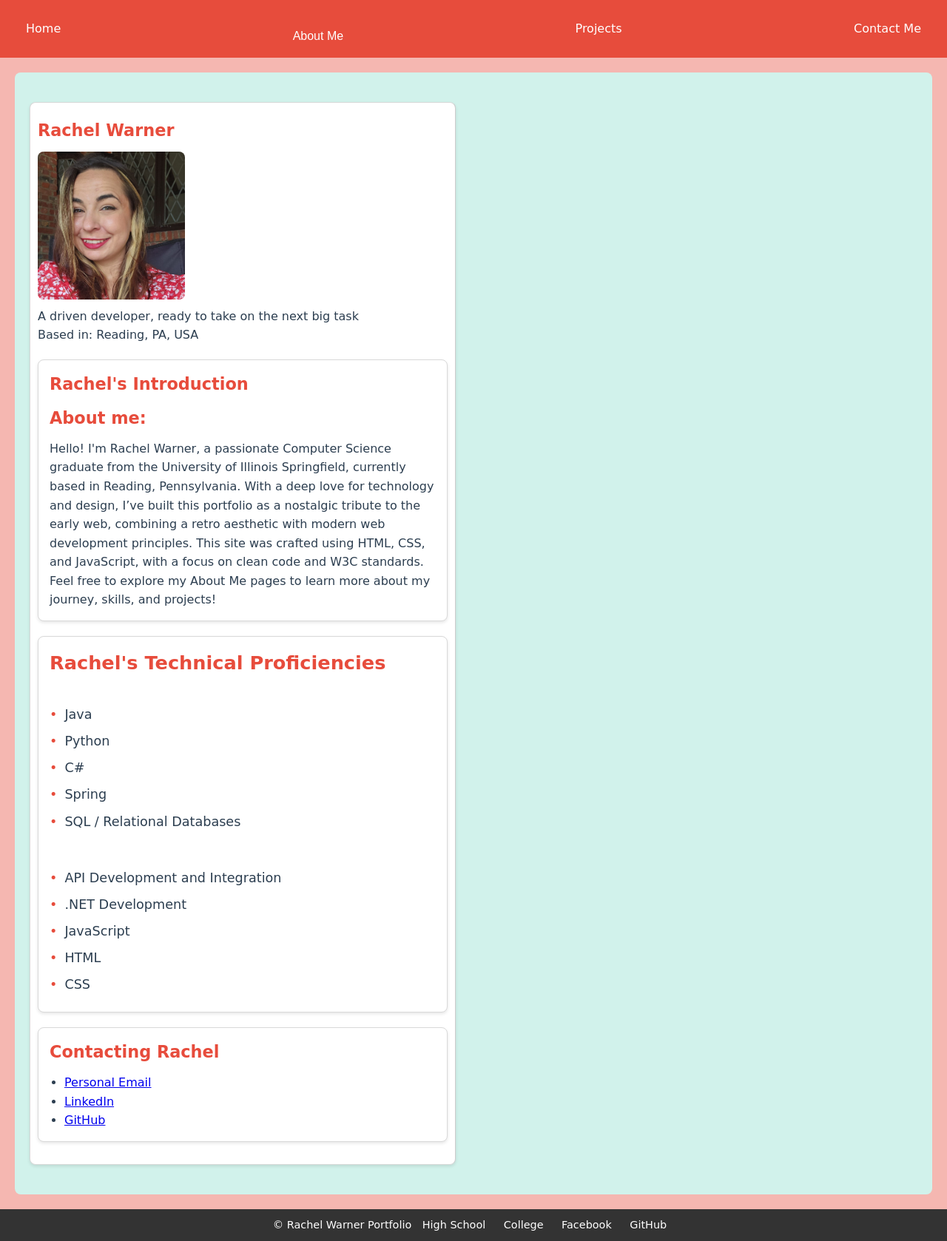
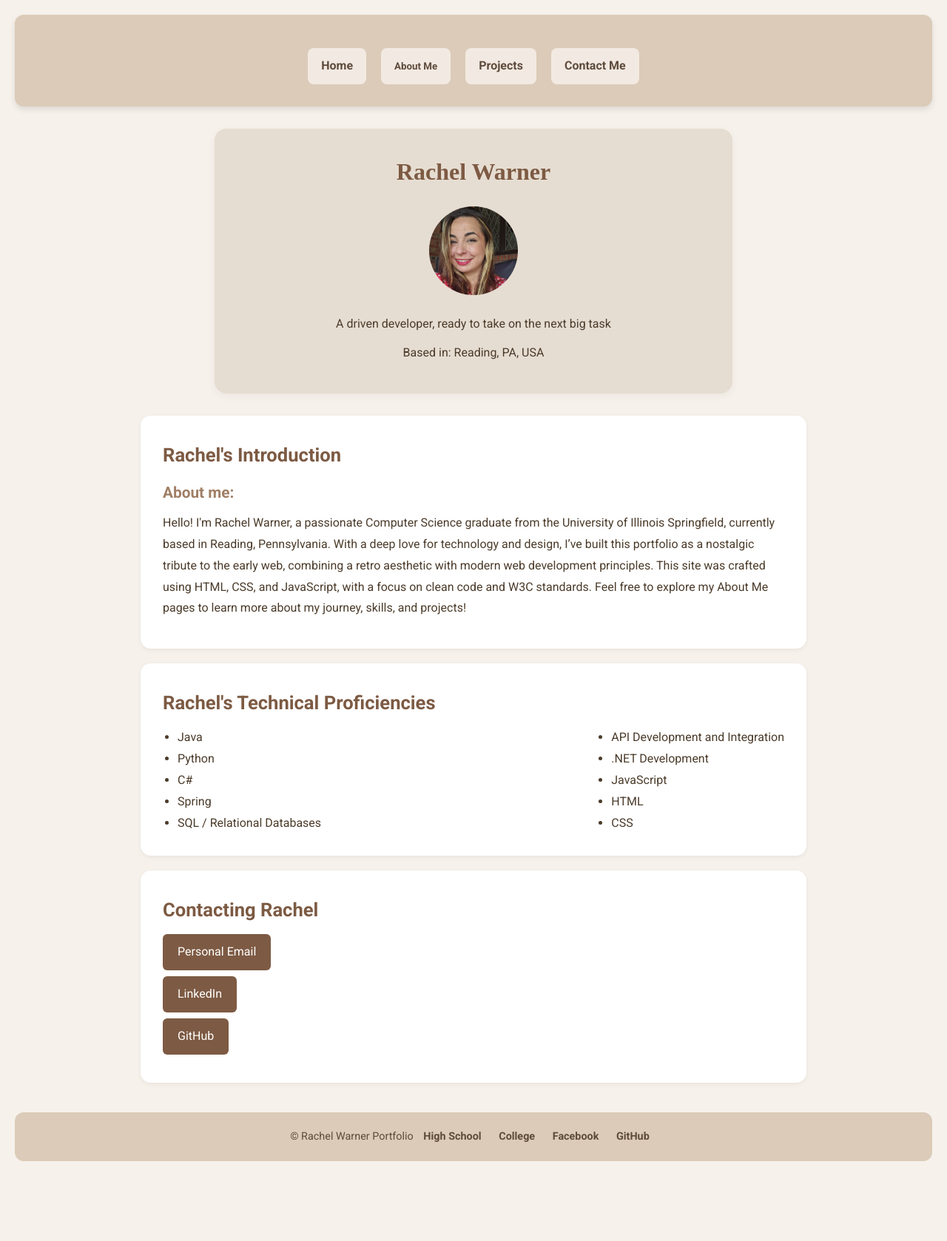
Before and after one commit to RMWarner9/portfolio, a plain HTML site: page index.html in a window 1280 px wide. Shown: the whole page at 74% size. After the commit the page ends 1590 px from the top, so only its background shows below. Drawn offline with nearby package versions, Linux system fonts and the light colour scheme; a web font is replaced by a local one.

Commit message:
Changed style, updated projects

```diff
--- a/index.html
+++ b/index.html
@@ -3,18 +3,14 @@
 <head>
 	<meta charset="utf-8">
 	<meta name="viewport" content="width=device-width, initial-scale=1">
-	<title>Portfolio Home Page</title>
+	<title>Rachel Warner Portfolio</title>
 	<link rel="stylesheet" href="styles.css">
-	<link rel="preconnect" href="https://fonts.googleapis.com">
-	<link rel="preconnect" href="https://fonts.gstatic.com" crossorigin>
 	<link href="https://fonts.googleapis.com/css2?family=Playwrite+MX&family=Roboto:wght@400;700&display=swap" rel="stylesheet">
-	<script src="https://ajax.googleapis.com/ajax/libs/jquery/3.7.1/jquery.min.js"></script>
-	<script src="page-scripts.js"></script>
 </head>
 <body>
 <header>
 	<nav class="topnav">
-		<a href="" aria-current="page">Home</a>
+		<a href="#" aria-current="page">Home</a>
 		<div class="dropdown">
 			<button class="dropbtn">About Me</button>
 			<div class="dropdown-content">
@@ -28,8 +24,7 @@
 </header>
 
 <main>
-	<section class="left">
-		<div class="bio-card">
+	<section class="bio-card">
 		<div class="profile-info">
 			<div class="profile-picture">
 				<h2>Rachel Warner</h2>
@@ -38,7 +33,7 @@
 			<p>A driven developer, ready to take on the next big task</p>
 			<p>Based in: Reading, PA, USA</p>
 		</div>
-		</div>
+	</section>
 
 	<section id="intro">
 		<h3>Rachel's Introduction</h3>
@@ -47,7 +42,6 @@
 			<p>
 				Hello! I'm Rachel Warner, a passionate Computer Science graduate from the University of Illinois Springfield, currently based in Reading, Pennsylvania. With a deep love for technology and design, I’ve built this portfolio as a nostalgic tribute to the early web, combining a retro aesthetic with modern web development principles. This site was crafted using HTML, CSS, and JavaScript, with a focus on clean code and W3C standards. Feel free to explore my About Me pages to learn more about my journey, skills, and projects!
 			</p>
-
 		</div>
 	</section>
 
@@ -83,8 +77,6 @@
 			</ul>
 		</div>
 	</section>
-	</section>
-
 </main>
 
 <footer>
--- a/page-scripts.js
+++ b/page-scripts.js
@@ -1,5 +1,10 @@
 
-function openPDF() {
+function openpwtPDF() {
             const pdfPath = 'pwt.pdf';
             window.open(pdfPath, '_blank'); // Open in a new window or tab
 }
+
+function opengardenPDF() {
+            const pdfPath = 'My_Garden_App_Documentation.pdf';
+            window.open(pdfPath, '_blank'); // Open in a new window or tab
+}
--- a/styles.css
+++ b/styles.css
@@ -1,302 +1,232 @@
-/* General Reset */
+/* Reset */
 * {
   margin: 0;
   padding: 0;
   box-sizing: border-box;
 }
 
-/* Body Styling */
+/* Base styling */
 body {
-    line-height: 1.6;
-    background-color: #F5B7B1; /* Light Coral */
-    color: #2C3E50; /* Dark Slate */
-    margin: 0;
-    padding: 0;
-    font-family:cursive;
+  font-family: 'Roboto', sans-serif;
+  background-color: #f6f1eb;
+  color: #4b3b2a;
+  padding: 20px;
+  line-height: 1.8;
 }
 
-/* Header and Navigation */
+/* Header */
 header {
-    background-color: #E74C3C; /* Coral Red */
-    color: #ffffff;
-    padding: 10px 20px;
+  background-color: #dbcbb8;
+  padding: 30px;
+  text-align: center;
+  border-radius: 12px;
+  box-shadow: 0 4px 8px rgba(0, 0, 0, 0.1);
 }
 
-header .topnav {
+/* Navigation */
+nav.topnav {
   display: flex;
-    justify-content: space-between;
-    align-items: center;
-    list-style: none;
+  flex-wrap: wrap;
+  justify-content: center;
+  gap: 20px;
+  margin-top: 15px;
 }
 
-header .topnav a,
-header .topnav button {
-    color: white;
+nav.topnav a,
+nav .dropbtn {
+  font-weight: 600;
   text-decoration: none;
-    padding: 10px 15px;
-    font-size: 1rem;
+  color: #5e4b3c;
+  background-color: #f2eae2;
+  padding: 10px 18px;
+  border-radius: 8px;
+  transition: all 0.3s ease;
+  font-family: inherit;
+  cursor: pointer;
+  border: none;
+  min-height: -webkit-fill-available;
+
 }
 
-header .topnav a:hover,
-header .topnav button:hover {
-    background-color: #C0392B; /* Darker coral shade */
-    border-radius: 5px;
+
+nav.topnav a:hover,
+nav .dropbtn:hover {
+  background-color: #d6b9a5;
+  color: #fff;
 }
 
-header .topnav .dropdown {
+/* Dropdown menu */
+.dropdown {
   position: relative;
-    display: inline-block;
 }
 
-header .topnav .dropbtn {
-    background: none;
-    border: none;
-    cursor: pointer;
+.dropdown-content {
+  display: none;
+  position: absolute;
+  top: 45px;
+  background-color: #fdfaf7;
+  min-width: 180px;
+  box-shadow: 0px 8px 12px rgba(0, 0, 0, 0.15);
+  border-radius: 8px;
+  z-index: 1;
+  overflow: hidden;
 }
 
-header .topnav .dropdown-content {
-    display: none;
-    position: absolute;
-    background-color: #C0392B;
-    box-shadow: 0 8px 16px rgba(0, 0, 0, 0.2);
-    z-index: 1;
-    border-radius: 5px;
+.dropdown-content a {
+  color: #5e4b3c;
+  padding: 12px 16px;
+  text-decoration: none;
+  display: block;
+  background-color: #fdfaf7;
 }
 
-header .topnav .dropdown:hover .dropdown-content {
+.dropdown-content a:hover {
+  background-color: #f2eae2;
+}
+
+.dropdown:hover .dropdown-content {
   display: block;
 }
 
-header .topnav .dropdown-content a {
-    color: white;
-    padding: 10px 15px;
-    text-decoration: none;
-    display: block;
+/* Bio Card */
+.bio-card {
+  background-color: #e6ddd2;
+  padding: 30px;
+  border-radius: 16px;
+  text-align: center;
+  margin: 30px auto;
+  max-width: 700px;
+  box-shadow: 0 3px 12px rgba(0, 0, 0, 0.05);
 }
 
-header .topnav .dropdown-content a:hover {
-    background-color: #E74C3C;
+.profile-picture img {
+  width: 120px;
+  height: 120px;
+  border-radius: 50%;
+  margin-top: 10px;
+  margin-bottom: 15px;
+  object-fit: cover;
+}
+
+h2 {
+  font-family: 'Playwrite MX', serif;
+  color: #7d5a43;
+  font-size: 2rem;
+  margin-bottom: 8px;
+}
+
+/* Sections */
+section {
+  background: #ffffff;
+  padding: 30px;
+  margin: 20px auto;
+  border-radius: 14px;
+  max-width: 900px;
+  box-shadow: 0 2px 6px rgba(0, 0, 0, 0.06);
+  animation: fadeIn 0.8s ease-in-out;
+}
+
+h3 {
+  color: #7d5a43;
+  font-size: 1.6rem;
+  margin-bottom: 10px;
+}
+
+h4 {
+  color: #a07e65;
+  font-size: 1.3rem;
+  margin-bottom: 8px;
+}
+
+p {
+  margin-bottom: 10px;
+  color: #4b3b2a;
+}
+
+/* Proficiencies */
+#proficiencies {
+  display: flex;
+  justify-content: space-between;
+  flex-wrap: wrap;
+}
+
+#proficiencies ul {
+  list-style-type: disc;
+  margin-left: 20px;
+}
+
+/* Contact Links */
+#contact-links ul {
+  list-style: none;
+  padding: 0;
+}
+
+#contact-links ul li {
+  margin-bottom: 8px;
+}
+
+#contact-links a {
+  color: #fff;
+  background-color: #7d5a43;
+  padding: 10px 20px;
+  border-radius: 6px;
+  text-decoration: none;
+  display: inline-block;
+  transition: background-color 0.3s ease;
+}
+
+#contact-links a:hover {
+  background-color: #a07e65;
 }
 
 /* Footer */
 footer {
   text-align: center;
-    background-color: #E74C3C; /* Coral Red */
-    color: white;
-    padding: 15px;
+  margin-top: 40px;
+  padding: 20px;
+  background-color: #dbcbb8;
+  border-radius: 12px;
   font-size: 0.9rem;
+  color: #5e4b3c;
 }
 
 footer a {
-    color: #FAD7A0; /* Soft Peach */
+  margin: 0 10px;
   text-decoration: none;
-    margin: 0 5px;
+  color: #5e4b3c;
+  font-weight: bold;
 }
 
 footer a:hover {
   text-decoration: underline;
 }
 
-/* Main Content Layout */
-main {
-    display: flex;
-    flex-wrap: wrap;
-    margin: 20px;
-    justify-content: space-between;
-    background-color: #D1F2EB; /* Light Mint Green */
-    padding: 20px;
-    border-radius: 8px;
+/* Animations */
+@keyframes fadeIn {
+  from { opacity: 0; transform: translateY(15px); }
+  to { opacity: 1; transform: translateY(0); }
 }
-
-/* Styling for All Sections in Main */
-main section {
-    background: #FFFFFF; /* White for clarity */
-    border: 1px solid #d9d9d9;
-    border-radius: 8px;
-    padding: 15px;
-    margin: 20px 0; /* Adds spacing between sections */
-    box-shadow: 0 2px 4px rgba(0, 0, 0, 0.1);
-    transition: transform 0.2s ease, box-shadow 0.2s ease;
-    max-width: 600px;
-}
-
-main section:hover {
-    transform: translateY(-5px); /* Lift effect on hover */
-    box-shadow: 0 4px 8px rgba(0, 0, 0, 0.2); /* Stronger shadow on hover */
-}
-
-main section h2,
-main section h3,
-main section h4 {
-    font-size: 1.4rem;
-    margin-bottom: 10px;
-    color: #E74C3C; /* Coral Red for consistency */
-}
-
-main section img {
-    max-width: 100%;
-    height: auto;
-    border-radius: 8px;
-    display: block;
-    margin: 10px 0; /* Adds spacing around images */
-    max-height: 200px; /* Limits image height for proportionality */
-}
-
-main section .profile-info {
-    margin-top: 10px;
-}
-
-main section .tagline {
-    font-style: italic;
-    color: #F39C12; /* Gold */
-}
-
-/* Technical Proficiencies Styling */
-#technical-proficiencies {
-    display: flex;
-    flex-direction: column;
-    gap: 20px; /* Adds space between proficiency blocks */
-}
-
-#technical-proficiencies h3 {
-    font-size: 1.6rem;
-    margin-bottom: 15px;
-    color: #E74C3C; /* Coral Red */
-}
-
-/* Individual proficiency blocks */
-#proficiencies {
-    display: flex;
-    gap: 40px;
-    flex-wrap: wrap;
-}
-
-#proficiencies ul {
-    list-style: none;
-    padding: 0;
-}
-
-#proficiencies ul li {
-    font-size: 1.1rem;
-    margin-bottom: 8px;
-    color: #2C3E50; /* Dark Slate for better readability */
-}
-
-#proficiencies ul li::before {
-    content: "•";
-    color: #E74C3C; /* Coral Red bullet points */
-    margin-right: 10px;
-}
-
-/* Buttons */
-button {
-    background-color: #E74C3C;
-    color: white;
-    border: none;
-    padding: 10px 15px;
-    font-size: 1rem;
-    cursor: pointer;
-    border-radius: 5px;
-}
-
-button:hover {
-    background-color: #C0392B;
-}
-
-/* Work and Education layout */
-.work-education-container {
-	display: flex;
-	justify-content: space-between;
-	flex-wrap: wrap;
-	padding: 20px;
-}
-
-.left,
-.right {
-	width: 48%; /* Each section will take up 48% of the container width */
-	padding: 10px;
-}
-
-.left {
-	border-right: 1px solid #ccc; /* Optional: Adds a border between the two sections */
-}
-
-h2, h3, h4, h5 {
-	color: #333;
-	font-weight: bold;
-}
-
-ul {
-	padding-left: 20px;
-}
-
-footer {
-	background-color: #333;
-	color: #fff;
-	text-align: center;
-	padding: 10px;
-}
-
-footer a {
-	color: #fff;
-	text-decoration: none;
-	margin: 0 10px;
-}
-
-footer a:hover {
-	text-decoration: underline;
-}
-
-.game-container {
-    margin-top: 50px;
-}
-
-canvas {
-    background-color: #000;
-    border: 2px solid #fff;
-}
-
-button {
-    margin-top: 20px;
-    padding: 10px;
-    font-size: 16px;
-    cursor: pointer;
-    background-color: #3498db;
-    color: white;
-    border: none;
-    border-radius: 5px;
-}
-
-button:hover {
-    background-color: #2980b9;
-}
-
-#score {
-    font-size: 18px;
-    color: #000;
-    margin-top: 10px;
-}
-
 
 /* Responsive Design */
 @media (max-width: 768px) {
-    main {
+  nav.topnav {
     flex-direction: column;
-        margin: 10px;
+    gap: 10px;
   }
 
-    header .topnav {
-        flex-direction: column;
-        align-items: flex-start;
-    }
-
-    header .topnav a,
-    header .topnav button {
-        margin: 5px 0;
-    }
-
-    main section {
-        max-width: 100%; /* Adjusts section width for smaller screens */
+  nav.topnav a, nav .dropbtn {
+      font-weight: 600;
+      text-decoration: none;
+      color: #5e4b3c;
+      background-color: #f2eae2;
+      padding: 10px 18px;
+      border-radius: 8px;
+      transition: all 0.3s ease;
+      font-family: inherit;
+      cursor: pointer;
+      border: none;
+      min-height: -webkit-fill-available;
+      min-width: -webkit-fill-available;
   }
 
   #proficiencies {
@@ -304,9 +234,16 @@ button:hover {
     gap: 20px;
   }
 
-    .left,
-    .right {
-    	width: auto;
-    	padding: 10px;
+  .bio-card, section {
+    padding: 20px;
+  }
+
+  .profile-picture img {
+    width: 100px;
+    height: 100px;
+  }
+
+  h2 {
+    font-size: 1.5rem;
   }
 }
```
Also changed, not shown: projects.html (+17 -1 lines), 1 other file. Lines whose indentation alone changed are shown as unchanged.
